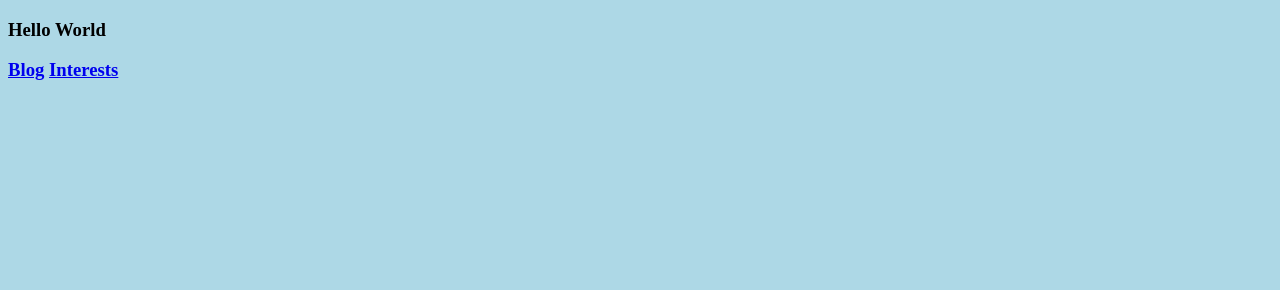
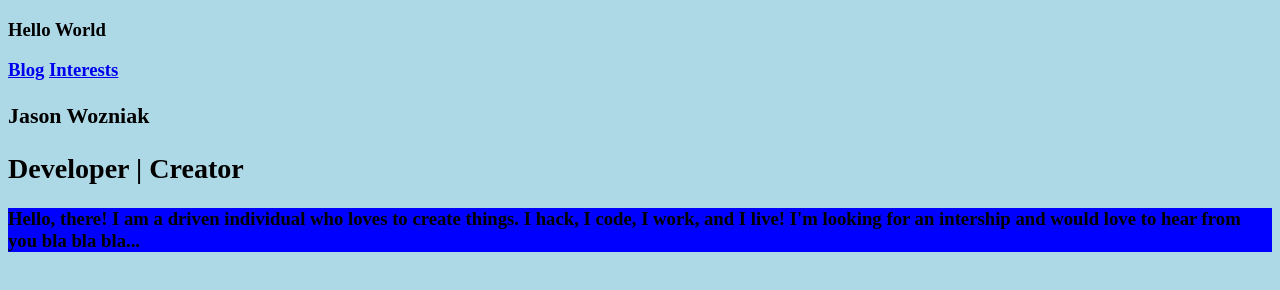
Before and after one commit to jasonwoz/jasonwoz.github.io, a plain HTML site: page index.html in a window 1280 px wide. Drawn offline with Linux system fonts and the light colour scheme.

Commit message:
rough design

```diff
--- a/css/home.css
+++ b/css/home.css
@@ -1,3 +1,11 @@
 body {
 	background-color: lightblue;
 }
+
+.header-section {
+
+}
+
+.description-section {
+	background-color: blue;
+}
--- a/index.html
+++ b/index.html
@@ -10,4 +10,19 @@
 
 	<a href="/favThings/favThings.html">Interests</a>
 
+	<div>
+		<header class="header-section">
+			<h3>Jason Wozniak</h3>
+			<h2>Developer | Creator</h2>
+		</header>
+
+		<section class="description-section">
+			<p>Hello, there!  I am a driven individual who loves to create things.  I hack, I code, I work, and I live!
+
+			I'm looking for an intership and would love to hear from you bla bla bla...
+				</p>
+		</section>
+	</div>
+
+
 </body>
```
